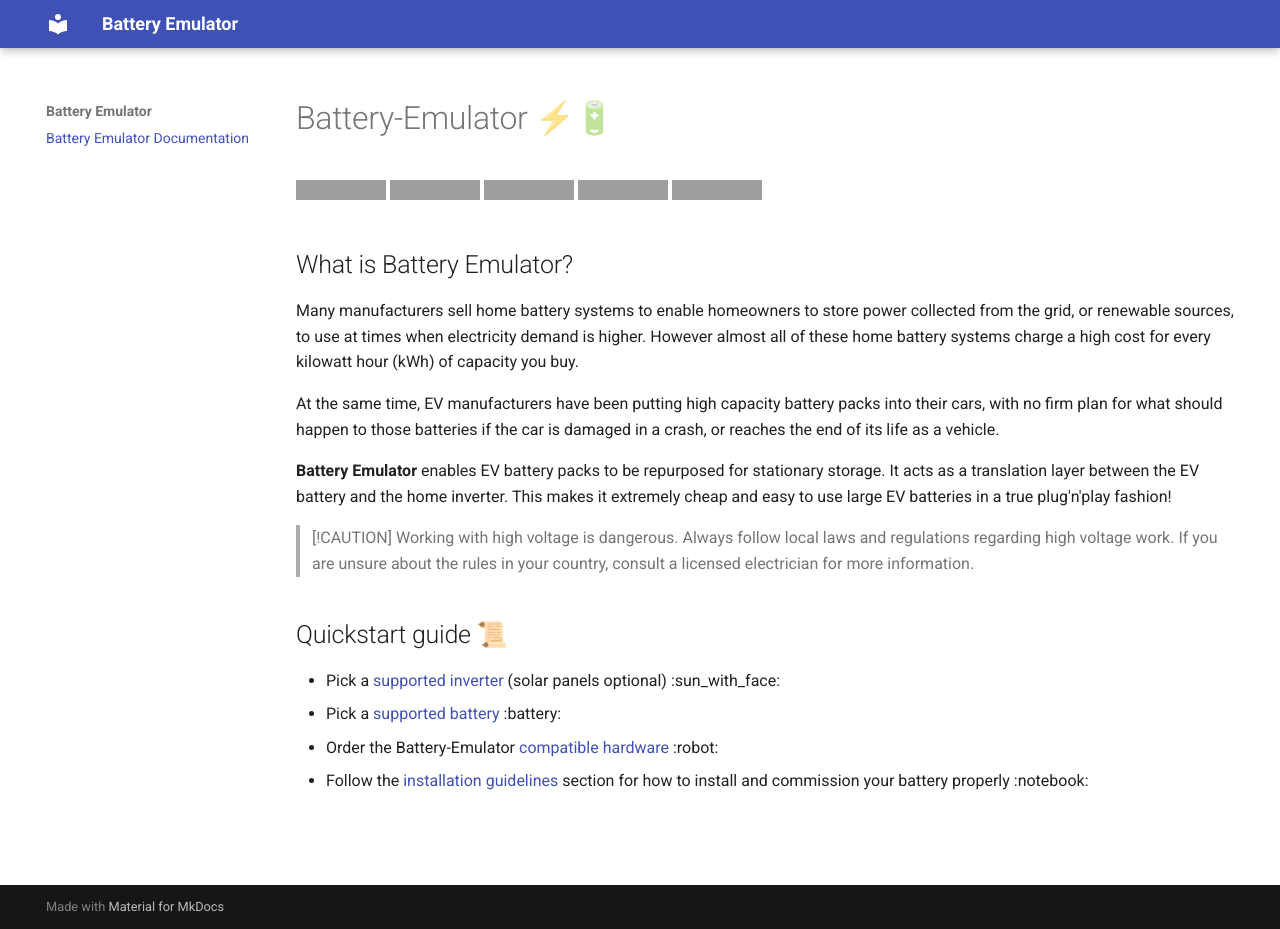
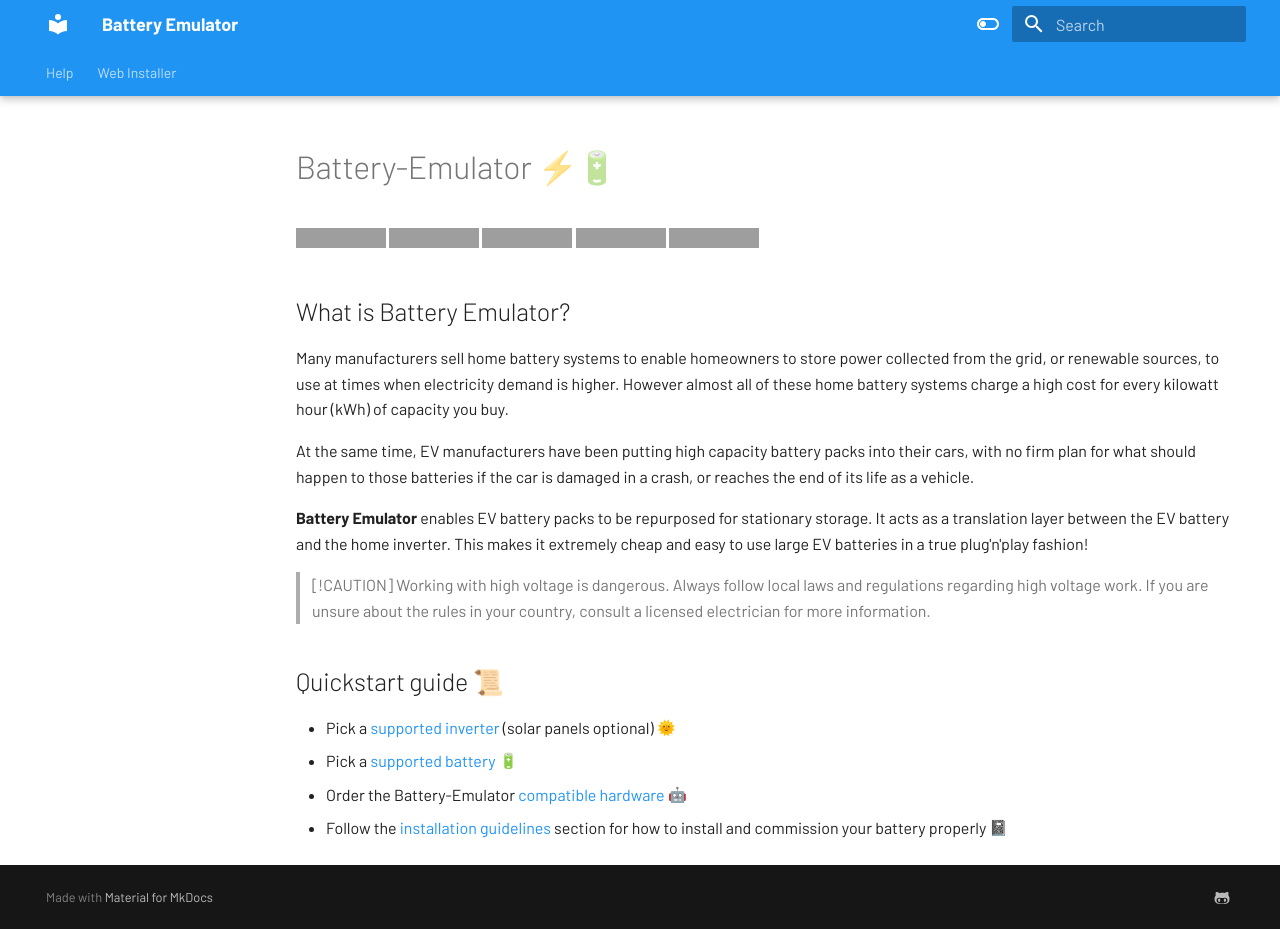
Before and after one commit to nagyrobi/Battery-Emulator-Docs, an MkDocs documentation site: the page built from docs/index.md, in a window 1280 px wide and 929 px high. Built offline with MkDocs 1.6.1 and Material for MkDocs 9.7.7, drawn with Linux system fonts in a browser that asks for light colours; emoji names are drawn with the system emoji font; grey boxes are pictures that could not be loaded.

Commit message:
Update mkdocs.yml

```diff
--- a/mkdocs.yml
+++ b/mkdocs.yml
@@ -2,5 +2,72 @@
 site_url: https://nagyrobi.github.io/Battery-Emulator-Docs
 theme:
   name: material
+  language: 'en'
+  palette:
+    - media: "(prefers-color-scheme: light)"
+      scheme: default
+      primary: blue
+      accent: indigo
+      toggle:
+        icon: material/toggle-switch-off-outline
+        name: Switch to dark mode
+    - media: "(prefers-color-scheme: dark)"
+      scheme: slate
+      primary: blue
+      accent: deep purple
+      toggle:
+        icon: material/toggle-switch
+        name: Switch to light mode
+  features:
+    - navigation.instant
+    - navigation.tabs
+    - navigation.tabs.sticky
+    - navigation.top
+    - navigation.tracking
+    - content.action.edit
+    - content.code.copy
+  font:
+    text: Barlow
+    code: Roboto Mono
+extra:
+  social:
+    - icon: fontawesome/brands/github-alt
+      link: 'https://github.com/dalathegreat/Battery-Emulator'
 plugins:
   - offline
+  - search:
+      lang:
+        - en
+  - minify:
+      minify_html: true
+markdown_extensions:
+  - admonition
+  - toc:
+     permalink: "~"
+     toc_depth: 3
+  - pymdownx.tabbed:
+      alternate_style: true
+  - pymdownx.emoji:
+      emoji_index: !!python/name:material.extensions.emoji.twemoji
+      emoji_generator: !!python/name:material.extensions.emoji.to_svg
+  - pymdownx.betterem
+  - pymdownx.caret
+  - pymdownx.details
+  - pymdownx.highlight
+  - pymdownx.keys
+  - pymdownx.mark
+  - pymdownx.superfences:
+      custom_fences:
+        - name: mermaid
+          class: mermaid
+          format: !!python/name:pymdownx.superfences.fence_code_format
+  - pymdownx.snippets
+  - pymdownx.tilde
+  - meta
+  - def_list
+  - attr_list
+  - md_in_html
+nav:
+  - Help:
+    - Patreon: https://www.patreon.com/dala "target=_blank"
+  - Web Installer: "https://dalathegreat.github.io/BE-Web-Installer/"
```
